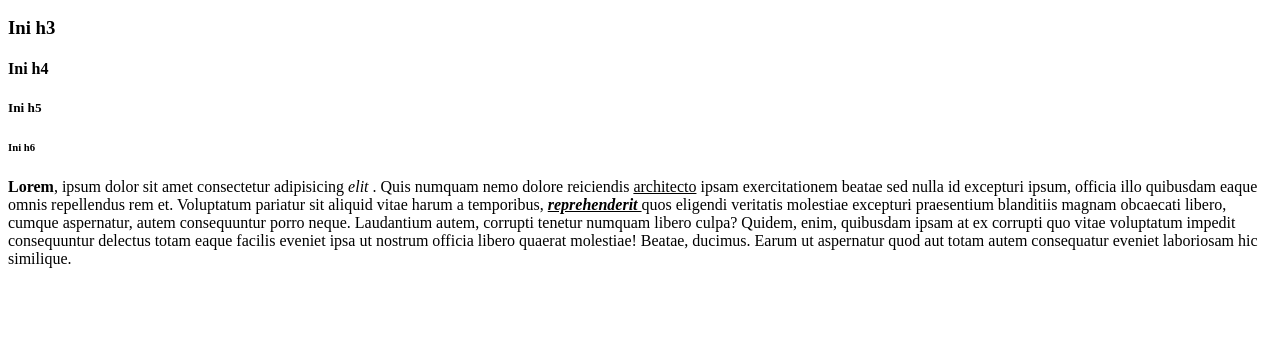
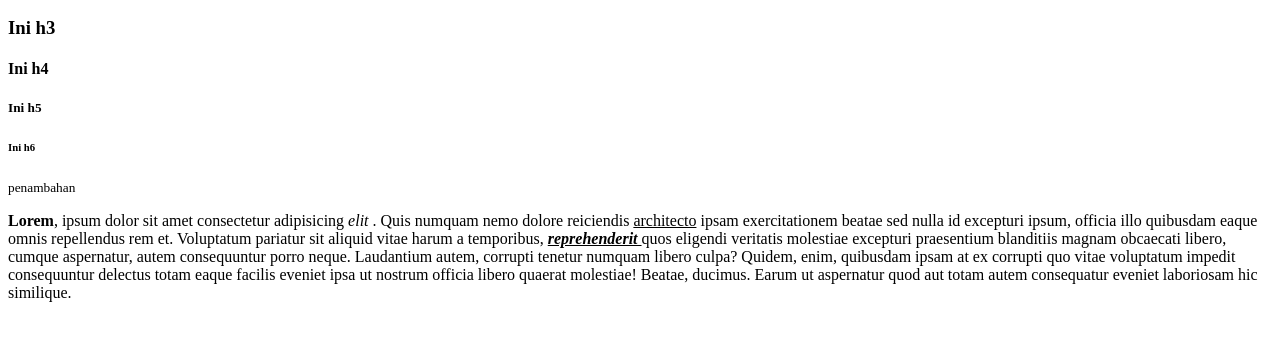
Before and after one commit to Isnaini12345/isnayaa, a plain HTML site: page index.html in a window 1280 px wide. Shown: the part 110-450 px from the top of the page. Drawn offline with Linux system fonts and the light colour scheme.

Commit message:
menambahkan tag small

```diff
--- a/index.html
+++ b/index.html
@@ -4,7 +4,7 @@
     <meta charset="UTF-8" />
     <meta http-equiv="X-UA-Compatible" content="IE=edge" />
     <meta name="viewport" content="width=device-width, initial-scale=1.0" />
-    <title>Latihan 1</title>
+    <title>Latihan 2</title>
   </head>
   <body>
     <!-- Membuat Tag h1 - h6 -->
@@ -14,6 +14,7 @@
     <h4>Ini h4</h4>
     <h5>Ini h5</h5>
     <h6>Ini h6</h6>
+    <small>penambahan</small>
 
     <!-- Membuat Paragraf -->
     <p>
```
